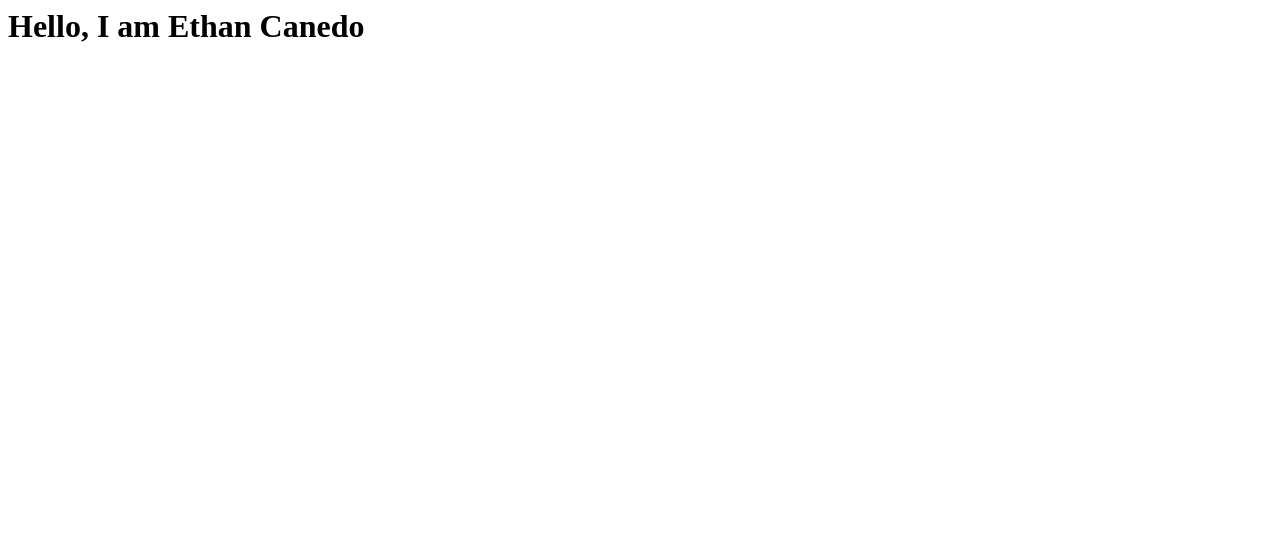
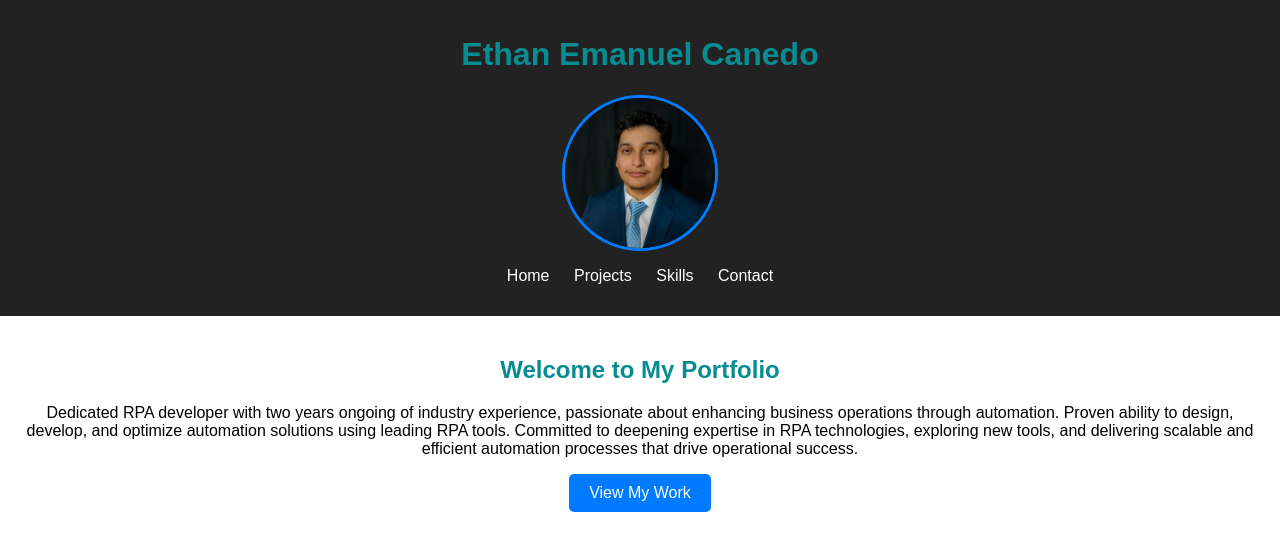
Before and after one commit to EthanCanedo/web-development-project, a plain HTML site: page index.html in a window 1280 px wide. Drawn offline with Linux system fonts and the light colour scheme.

Commit message:
Project 1 milestone

```diff
--- a/index.html
+++ b/index.html
@@ -1 +1,36 @@
-<h1>Hello, I am Ethan Canedo</h1>
+<!DOCTYPE html>
+<html lang="en">
+<head>
+    <meta charset="UTF-8">
+    <meta name="viewport" content="width=device-width, initial-scale=1.0">
+    <title>Ethan Canedo - Portfolio</title>
+    <link rel="stylesheet" href="style.css">
+</head>
+<body>
+    <header>
+        <h1>Ethan Emanuel Canedo</h1>
+        <!-- Profile Picture -->
+        <img src="images/profilePic.jpeg" alt="Ethan Emanuel Canedo" class="profile-pic">
+
+        <nav>
+            <ul>
+                <li><a href="index.html">Home</a></li>
+                <li><a href="projects.html">Projects</a></li>
+                <li><a href="skills.html">Skills</a></li>
+                <li><a href="contact.html">Contact</a></li>
+            </ul>
+        </nav>
+    </header>
+    <main>
+        <section>
+            <h2>Welcome to My Portfolio</h2>
+            <p>Dedicated RPA developer with two years ongoing of industry experience,
+                 passionate about enhancing business operations through automation. Proven
+                 ability to design, develop, and optimize automation solutions using leading RPA tools.
+                  Committed to deepening expertise in RPA technologies, exploring new tools, and delivering
+                   scalable and efficient automation processes that drive operational success.</p>
+            <a href="projects.html" class="btn">View My Work</a>
+        </section>
+    </main>
+</body>
+</html>
--- /dev/null
+++ b/style.css
@@ -0,0 +1,76 @@
+body {
+    font-family: Arial, sans-serif;
+    margin: 0;
+    padding: 0;
+    background-color: #ffffff;
+}
+
+header {
+    background: #222;
+    color: white;
+    text-align: center;
+    padding: 15px;
+}
+
+nav ul {
+    list-style: none;
+    padding: 0;
+}
+
+nav ul li {
+    display: inline;
+    margin: 10px;
+}
+
+nav ul li a {
+    color: white;
+    text-decoration: none;
+}
+
+main {
+    padding: 20px;
+    text-align: center;
+}
+
+h1, h2 {
+    color: #068c91;
+}
+
+.profile-pic {
+    width:150px;
+    height: 150px;
+    border-radius: 50%;
+    display: block;
+    margin: 10px auto;
+    border: 3px solid #007bff;
+}
+
+.project-img {
+    width: 100%; /* Makes the image responsive */
+    max-width: 300px; /* Ensures images don't get too large */
+    display: block;
+    margin: 10px auto; /* Centers the image */
+    border-radius: 10px; /* Adds slight rounded corners */
+    box-shadow: 2px 2px 10px rgba(0, 0, 0, 0.1); /* Adds a subtle shadow */
+}
+
+.btn {
+    display: inline-block;
+    padding: 10px 20px;
+    background: #007bff;
+    color: white;
+    text-decoration: none;
+    border-radius: 5px;
+}
+
+form {
+    width: 50%;
+    margin: auto;
+    text-align: left;
+}
+
+input, textarea {
+    width: 100%;
+    padding: 8px;
+    margin: 5px 0;
+}
```
Also changed, not shown: contact.html (added, +36 -0 lines), projects.html (added, +39 -0 lines), skills.html (added, +30 -0 lines), images/AIBuilder.png (added), images/AutomationAnywhere.png (added), images/profilePic.jpeg (added), images/restAPI.png (added), images/terminalScreen.png (added).
